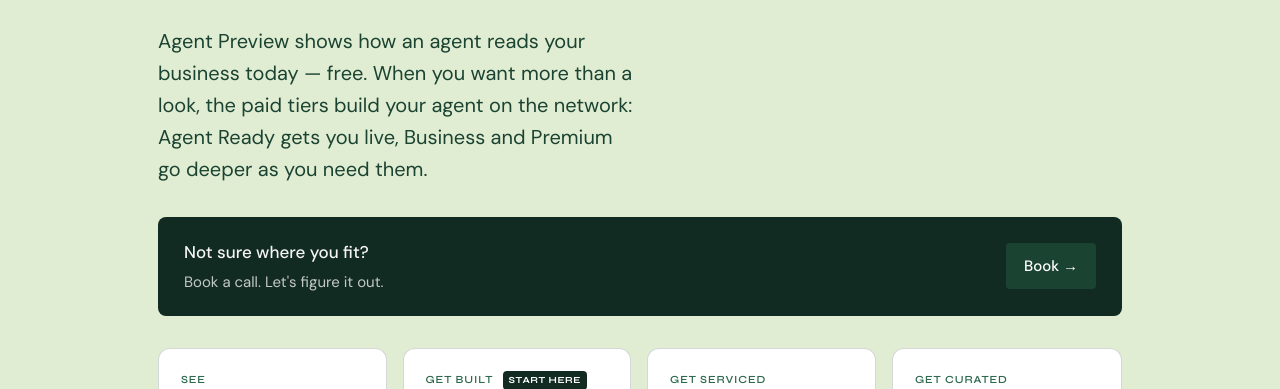
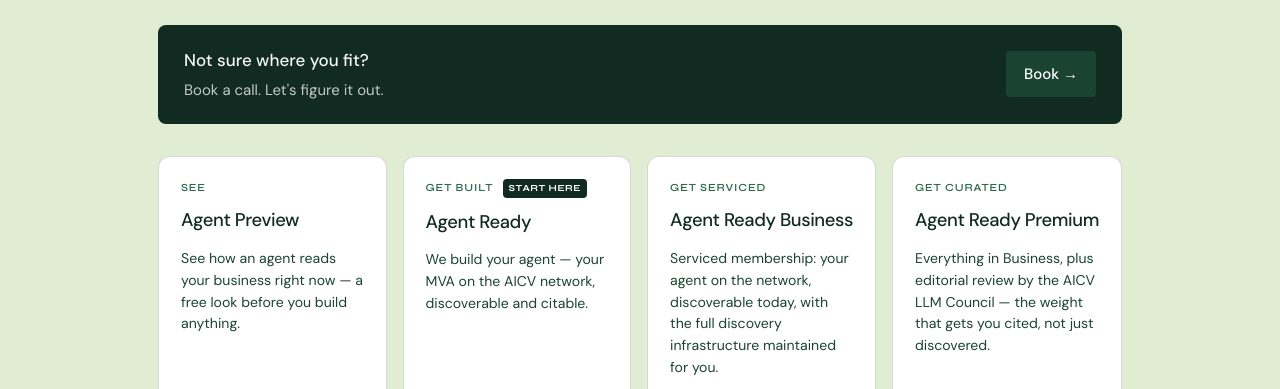
Before and after one commit to aicoachellavalley/homepage, an Astro site: page /get-agent-ready in a window 1280 px wide. Shown: the part 711-1100 px from the top of the page. Built offline with nearby package versions, Linux system fonts and the light colour scheme; Astro itself is replaced by a stand-in of ours.

Commit message:
polish(get-agent-ready): drop redundant tiers intro paragraph
The "Agent Preview shows how… paid tiers build your agent…" paragraph restated
the section heading and the four tier cards below it — a third statement of the
same idea on one screen. Remove it (and its orphaned base .gar-v2-body rule); the
heading + cards carry the section. JSON-LD, diagnostic wiring, IA, one-left-edge
untouched; one file.

```diff
--- a/src/pages/get-agent-ready.astro
+++ b/src/pages/get-agent-ready.astro
@@ -431,7 +431,6 @@
   <div class="gar-v2-inner">
   <div class="gar-v2-eyebrow">CHOOSE YOUR FUTURE</div>
   <h2 class="gar-v2-tiers-h">Start free. Build when you're ready.</h2>
-  <p class="gar-v2-body">Agent Preview shows how an agent reads your business today — free. When you want more than a look, the paid tiers build your agent on the network: Agent Ready gets you live, Business and Premium go deeper as you need them.</p>
 
   <div class="gar-v2-booking-strip">
     <div class="gar-v2-booking-text">
@@ -1975,14 +1974,6 @@
   .gar-v2-diagnostic-h .diag-volt { color: var(--volt); text-shadow: 0 1px 0 rgba(18,43,34,0.18); white-space: nowrap; }
 
   /* Body text */
-  .gar-v2-body {
-    font-family: 'DM Sans', sans-serif;
-    font-size: 20px;
-    line-height: 1.6;
-    color: var(--pine);
-    margin: 0 0 32px;
-    max-width: 480px;
-  }
   .gar-v2-networks .gar-v2-body { margin: 0; }
 
   /* Networks */
```
